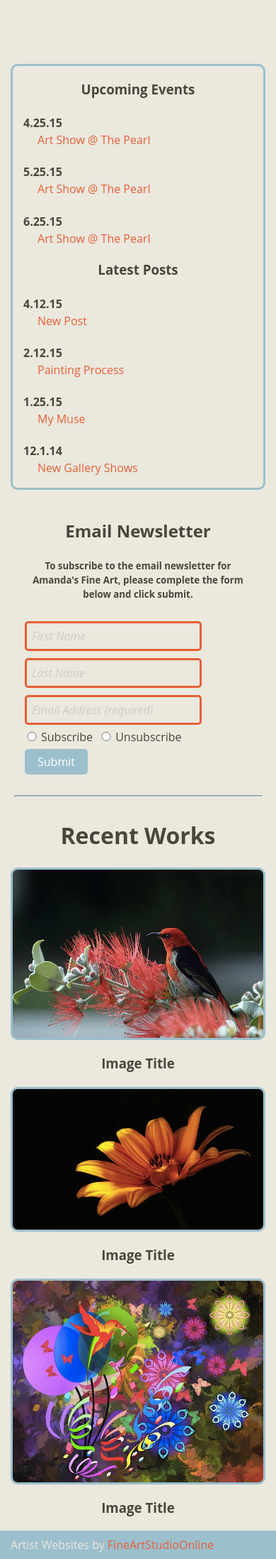
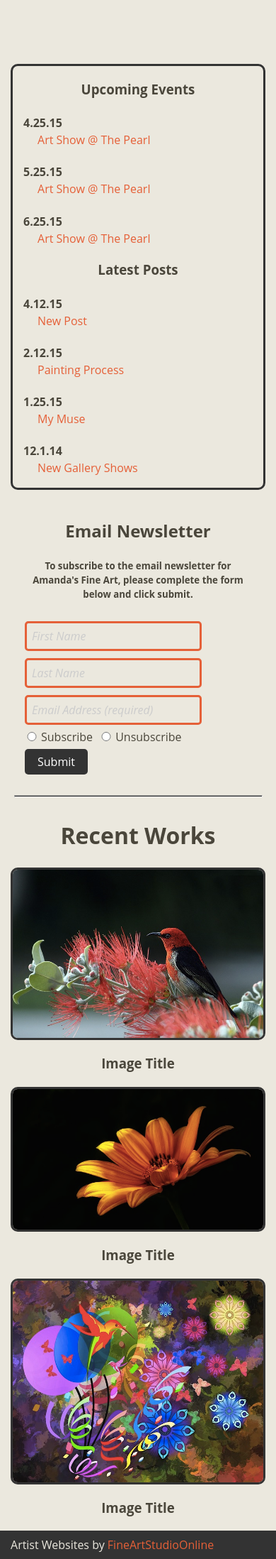
Before and after one commit to afalsario/internettes-template, a PHP site: page /en.php in a window 390 px wide. Shown: the part 295-2491 px from the top of the page at 71% size. Run offline with PHP 8.4, Linux system fonts and the light colour scheme; some libraries are stand-ins or nearby versions; some web fonts are replaced.

Commit message:
changing blue to grey

```diff
--- a/style.css
+++ b/style.css
@@ -1354,7 +1354,7 @@ input {
   text-shadow: none;
   cursor: pointer;
   box-shadow: none;
-  background-color: #9CBFCD;
+  background-color:  #333333;
   color: #fff;
   margin-top: 10px;
 }
@@ -1375,7 +1375,7 @@ input {
 }
 
 .recent-work img{
-  border: 3px solid #9cbfcd;
+  border: 3px solid  #333333;
   padding: 0;
   border-radius: 10px;
 }
@@ -1387,7 +1387,7 @@ input {
 /*********************************Sidebar*********************************/
 
 .sidebar {
-    border: 3px solid #9cbfcd;
+    border: 3px solid  #333333;
     border-radius: 10px;
     margin-bottom: 20px;
     position: relative;
@@ -1410,14 +1410,14 @@ input {
 }
 
 .sidebar a:hover {
-  color: #9cbfcd;
+  color:  #333333;
 }
 
 /*********************************Footer*********************************/
 
 footer {
   max-height: 100%;
-  background-color:#9CBFCD;
+  background-color: #333333;
   width: 100%;
   position: absolute;
 }
@@ -1493,8 +1493,8 @@ form.newsletter  {
 }
 
 hr {
-  background-color: #9CBFCD;
-  color:  #9CBFCD;
+  background-color:  #333333;
+  color:   #333333;
   height: 3px;
   width: 90%;
   margin-top: -1px;
```
Also changed, not shown: other parts of style.css (+13 -11 lines).
